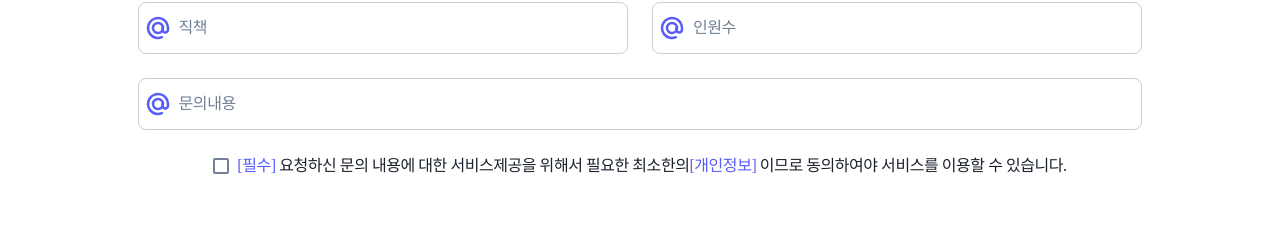
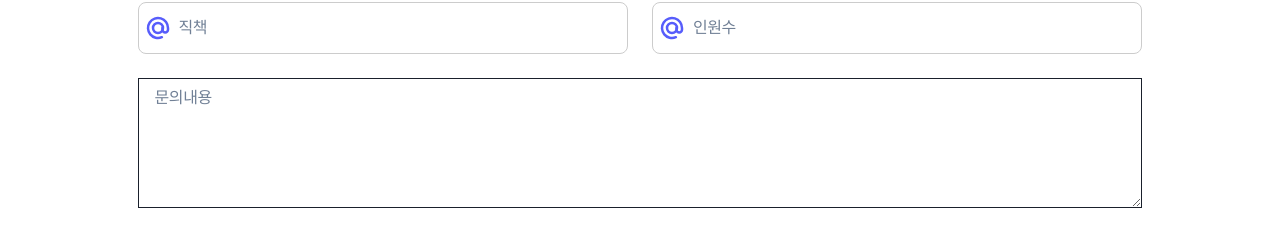
Before and after one commit to jun42/NUWA_FE, a React (Vite) app: page /inquiry in a window 1280 px wide. Shown: the part 631-864 px from the top of the page. Built offline with nearby package versions, Linux system fonts and the light colour scheme; no server answers; a web font is replaced by a local one.

Commit message:
추가작업

```diff
--- a/src/pages/Inquiry/InputSection.jsx
+++ b/src/pages/Inquiry/InputSection.jsx
@@ -1,6 +1,6 @@
 import styled from 'styled-components';
 import CustomInput from '@components/Input/CustomInput';
-import { Flex, Button, Checkbox, Text, Center } from '@chakra-ui/react';
+import { Flex, Button, Checkbox, Text, Center, Textarea } from '@chakra-ui/react';
 
 const InputSection = () => {
   return (
@@ -26,7 +26,7 @@ const InputSection = () => {
       </Flex>
 
       <Flex gap={'24px'} margin>
-        <CustomInput width="100%" placeholder="문의내용" />
+        <Textarea width="100%" placeholder="문의내용" className='textArea'/>
       </Flex>
 
       <Flex justify={'center'}>
--- a/src/router/Router.jsx
+++ b/src/router/Router.jsx
@@ -28,7 +28,7 @@ import DirectChatPage from '@pages/directChat';
 import DashBoard from '@pages/newDashboard';
 import Canvas from '@pages/canvas';
 import JoinMemberPage from '@pages/devJoinMember';
-import Todo from '@pages/dashBoard/Todo';
+import Todo from '@pages/dashboard/Todo';
 import FindChannel from '@pages/findChannel/FindChannel';
 import AddUser from '@pages/addUser/AddUser';
 
--- a/src/styles/globalStyle.js
+++ b/src/styles/globalStyle.js
@@ -51,6 +51,13 @@ s {
 img.FooterLogo {
     height: fit-content;
 }
+.textArea {
+  height: 106px;
+  min-height: 130px;
+  max-height: 130px;
+  border-radius:0;
+}
+
 
 
 /* ------------------------------------------------------240226 media width 1280---------------------------------------------------- */
```
